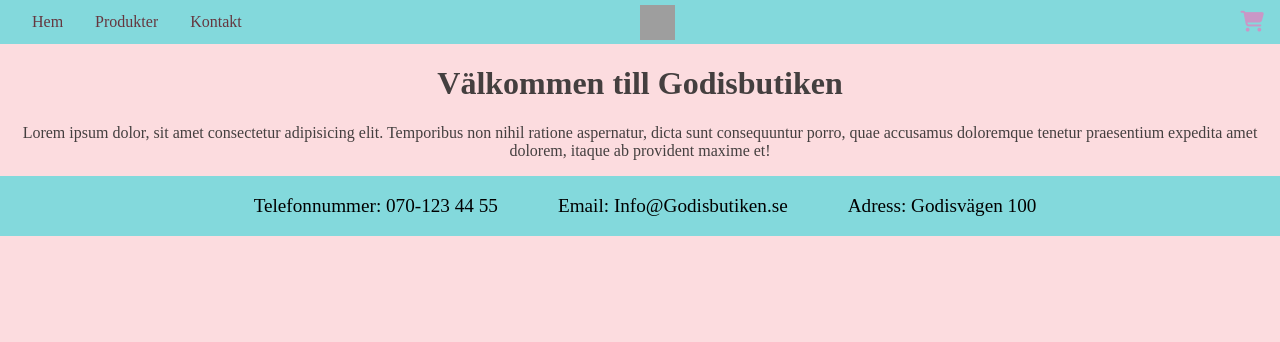
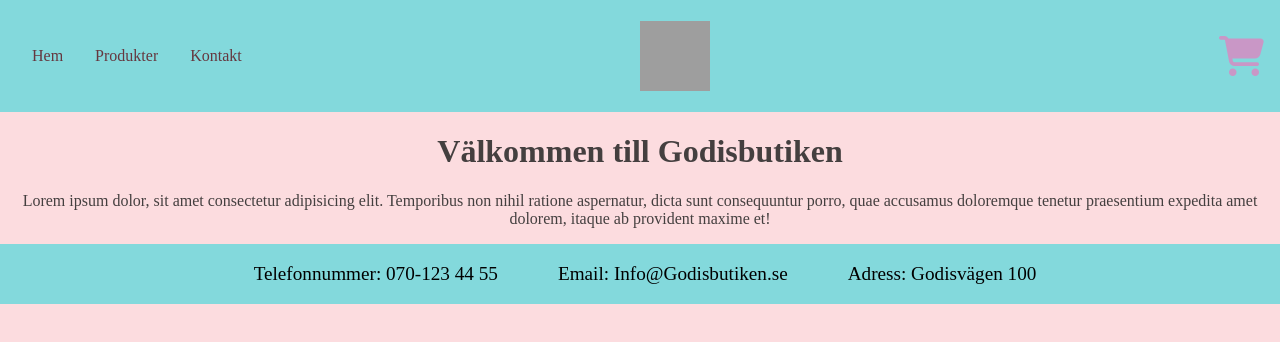
Before and after one commit to Stuuben/Webshop-Godisbutiken, a website built with Parcel: page src/index.html in a window 1280 px wide. Built offline with nearby package versions, Linux system fonts and the light colour scheme; grey boxes are pictures that could not be loaded.

Commit message:
fixat lite till

```diff
--- a/src/scss/_hamburger.scss
+++ b/src/scss/_hamburger.scss
@@ -6,7 +6,7 @@
     flex-direction: row;
     align-items: center;
     justify-content: space-between;
-    height: 1.5vh;
+    height: 6vh;
     color: pink;
     padding: 1em;
   }
@@ -43,8 +43,8 @@
     display: block;
     background-color: var.$third;
     position: absolute;
-    height: 4px;
-    width: 30px;
+    height: 5px;
+    width: 35px;
     transition: transform 400ms cubic-bezier(0.23, 1, 0.32, 1);
     border-radius: 2px;
   }
--- a/src/scss/_mixins.scss
+++ b/src/scss/_mixins.scss
@@ -1,7 +1,7 @@
 @use "variables" as var;
 
 @mixin tablet {
-  @media screen and (min-width: 768px) {
+  @media screen and (min-width: 700px) {
     @content;
   }
 }
--- a/src/scss/main.scss
+++ b/src/scss/main.scss
@@ -15,10 +15,13 @@ nav {
   @include mixins.tablet {
     .top-nav {
       flex-direction: row-reverse;
+      height: 10vh;
 
       .logo {
         position: absolute;
         left: 50%;
+        width: 70px;
+        height: 70px;
       }
     }
   }
@@ -59,10 +62,14 @@ main {
 
 .fa-solid {
   color: var.$third;
-  font-size: 1.3em;
+  font-size: 2em;
+
+  @include mixins.tablet {
+    font-size: 2.5em;
+  }
 }
 
 .logo {
-  width: 35px;
-  height: 35px;
+  width: 60px;
+  height: 60px;
 }
```
Also changed, not shown: 1 other file.
